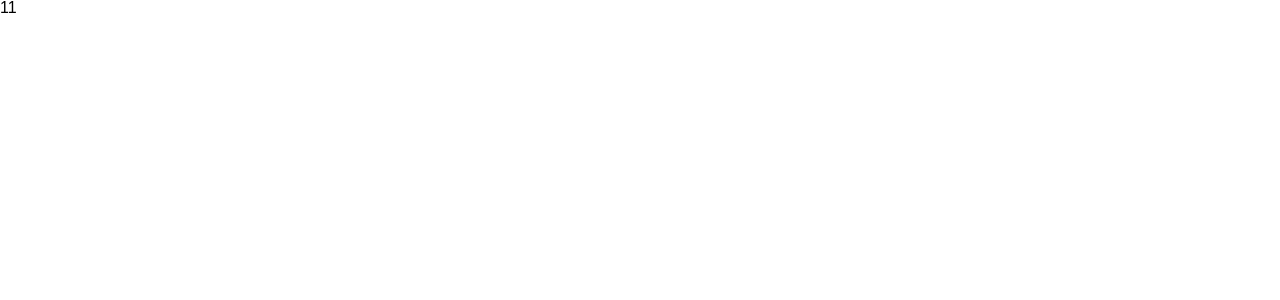
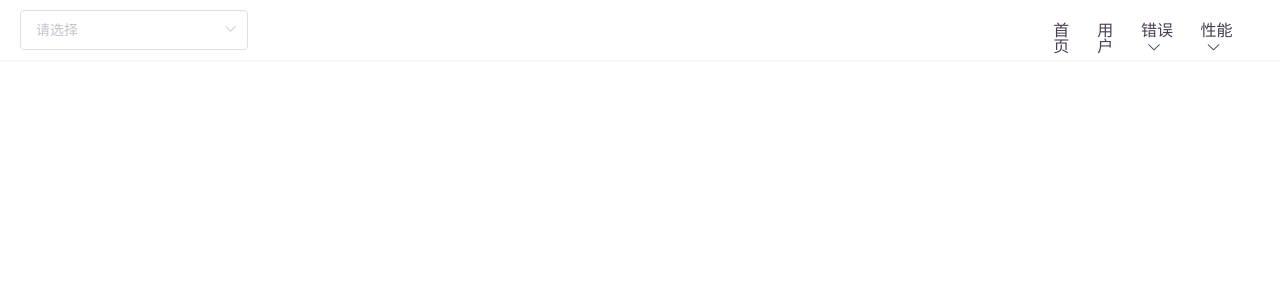
Before and after one commit to fonitor/web-monitor-admin, a Vue app: page / in a window 1280 px wide. Shown: the top 300 px of the page. Built offline with nearby package versions, Linux system fonts and the light colour scheme.

Commit message:
* 初始化页面

```diff
--- a/src/App.vue
+++ b/src/App.vue
@@ -1,18 +1,25 @@
 <template>
   <div id="app">
-    <router-view></router-view>
+    <el-container>
+      <Header />
+      <el-main>
+        <router-view></router-view>
+      </el-main>
+    </el-container>
   </div>
 </template>
 
 <script>
+import Header from './components/Header/index'
+export default {
+  name: "app",
 
-export default {
-  name: 'app',
   components: {
-  }
-}
+    Header
+  },
+};
 </script>
 
-<style>
+<style lang="scss" scoped>
 
 </style>
--- a/src/assets/css/reset.scss
+++ b/src/assets/css/reset.scss
@@ -148,3 +148,12 @@ body {
     width: 100%;
     height: 100%;
 }
+
+#app .el-header {
+    height: auto;
+    overflow: hidden;
+}
+
+a {
+    text-decoration: none;
+}
--- /dev/null
+++ b/src/components/Header/index.vue
@@ -0,0 +1,96 @@
+<template>
+  <el-header class="header">
+    <el-row class="header-box">
+      <el-col :span="20">
+        <el-select v-model="value" placeholder="请选择">
+          <el-option
+            v-for="item in options"
+            :key="item.value"
+            :label="item.label"
+            :value="item.value"
+          >
+          </el-option>
+        </el-select>
+      </el-col>
+      <el-col :span="4">
+        <div class="header-right">
+          <router-link to="/">首页</router-link>
+          <router-link to="/">用户</router-link>
+          <el-dropdown class="err">
+            <span class="el-dropdown-link">
+              错误<i class="el-icon-arrow-down el-icon--right"></i>
+            </span>
+            <el-dropdown-menu slot="dropdown">
+              <el-dropdown-item>js 错误统计</el-dropdown-item>
+              <el-dropdown-item>api 接口统计</el-dropdown-item>
+              <el-dropdown-item>静态资源错误统计</el-dropdown-item>
+            </el-dropdown-menu>
+          </el-dropdown>
+          <el-dropdown class="err">
+            <span class="el-dropdown-link">
+              性能<i class="el-icon-arrow-down el-icon--right"></i>
+            </span>
+            <el-dropdown-menu slot="dropdown">
+              <el-dropdown-item>接口耗时分析</el-dropdown-item>
+              <el-dropdown-item>页面性能分析</el-dropdown-item>
+            </el-dropdown-menu>
+          </el-dropdown>
+        </div>
+      </el-col>
+    </el-row>
+  </el-header>
+</template>
+
+<script>
+export default {
+  name: "xlHeader",
+  data() {
+    return {
+      options: [
+        {
+          value: "1",
+          label: "项目1",
+        },
+        {
+          value: "2",
+          label: "项目1",
+        },
+      ],
+      value: "",
+    };
+  },
+};
+</script>
+
+<style lang="scss" scoped>
+.header {
+  width: 100%;
+  height: 60px;
+  overflow: hidden;
+  box-shadow: 0 2px 0 rgba(37, 11, 54, 0.04);
+  position: fixed;
+  left: 0;
+  top: 0;
+  .header-box {
+    margin-top: 10px;
+  }
+  .header-right {
+    color: #493e54;
+    margin-top: 13px;
+    font-size: 16px;
+    display: flex;
+    a {
+      display: flex;
+      color: #493e54;
+      margin-right: 20px;
+    }
+    .err {
+        margin-right: 20px;
+        .el-dropdown-link {
+            font-size: 16px;
+            color: #493e54;
+        }
+    }
+  }
+}
+</style>
--- a/src/router/index.js
+++ b/src/router/index.js
@@ -1,14 +1,14 @@
 import Vue from 'vue'
 import VueRouter from 'vue-router'
-import Home from '../views/Home.vue'
+import Index from '../views/Index.vue'
 
 Vue.use(VueRouter)
 
 const routes = [
   {
     path: '/',
-    name: 'Home',
-    component: Home
+    name: 'index',
+    component: Index
   }
 ]
 
```
Also changed, not shown: src/views/Index.vue (renamed from src/views/Home.vue).
